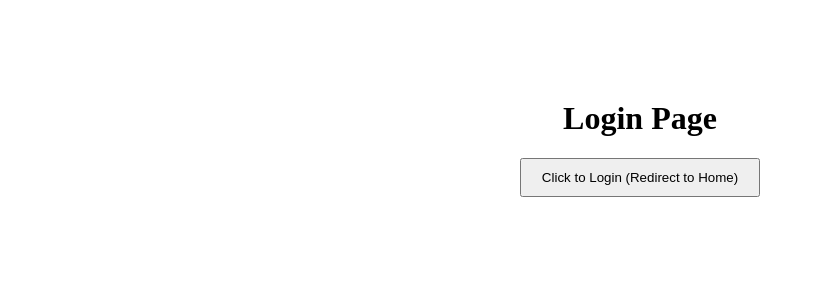
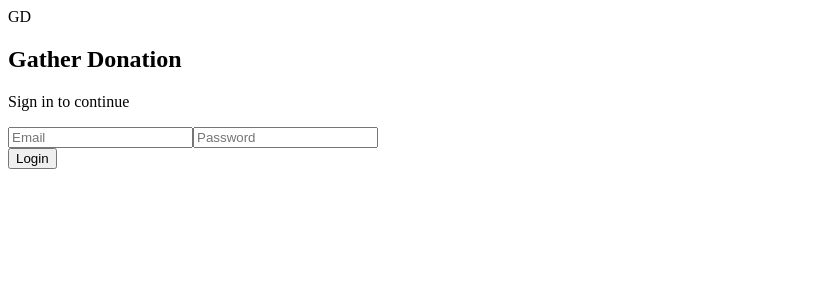
Before and after one commit to umdInnovationSp26/Gather-Donation, an Angular app in the folder gather-donations-fe/: page /login in a window 1280 px wide. Shown: the top 300 px of the page, without its empty margins (0-815 px from the left). Built offline with nearby package versions, Linux system fonts and the light colour scheme.

Commit message:
login html

```diff
--- a/gather-donations-fe/src/app/login/login.html
+++ b/gather-donations-fe/src/app/login/login.html
@@ -1,6 +1,14 @@
-<div style="text-align: center; margin-top: 100px">
-  <h1>Login Page</h1>
-  <button (click)="handleLogin()" style="padding: 10px 20px; cursor: pointer;">
-    Click to Login (Redirect to Home)
-  </button>
+<div class="login-wrapper">
+  <div class="login-card">
+    <div class="logo-circle">GD</div>
+    <h2>Gather Donation</h2>
+    <p>Sign in to continue</p>
+
+    <input type="email" placeholder="Email" class="lav-input">
+    <input type="password" placeholder="Password" class="lav-input">
+
+    <div class="button-group">
+      <button (click)="handleLogin()" class="btn-main">Login</button>
+    </div>
+  </div>
 </div>
```
